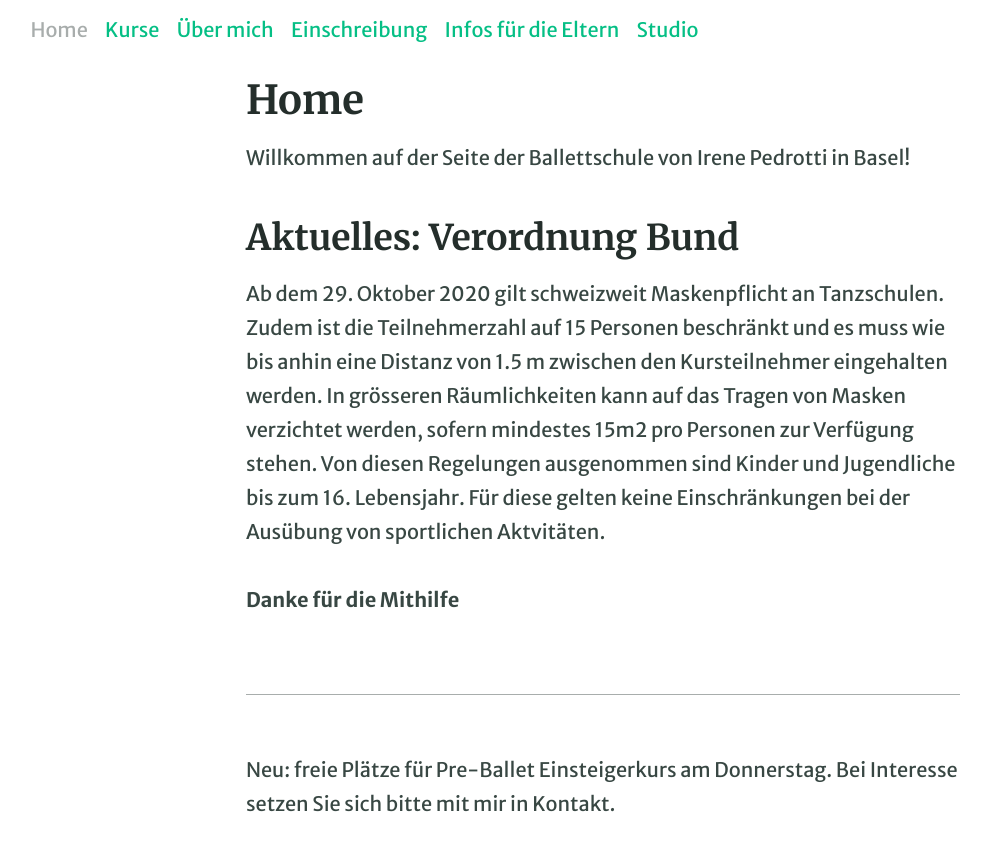
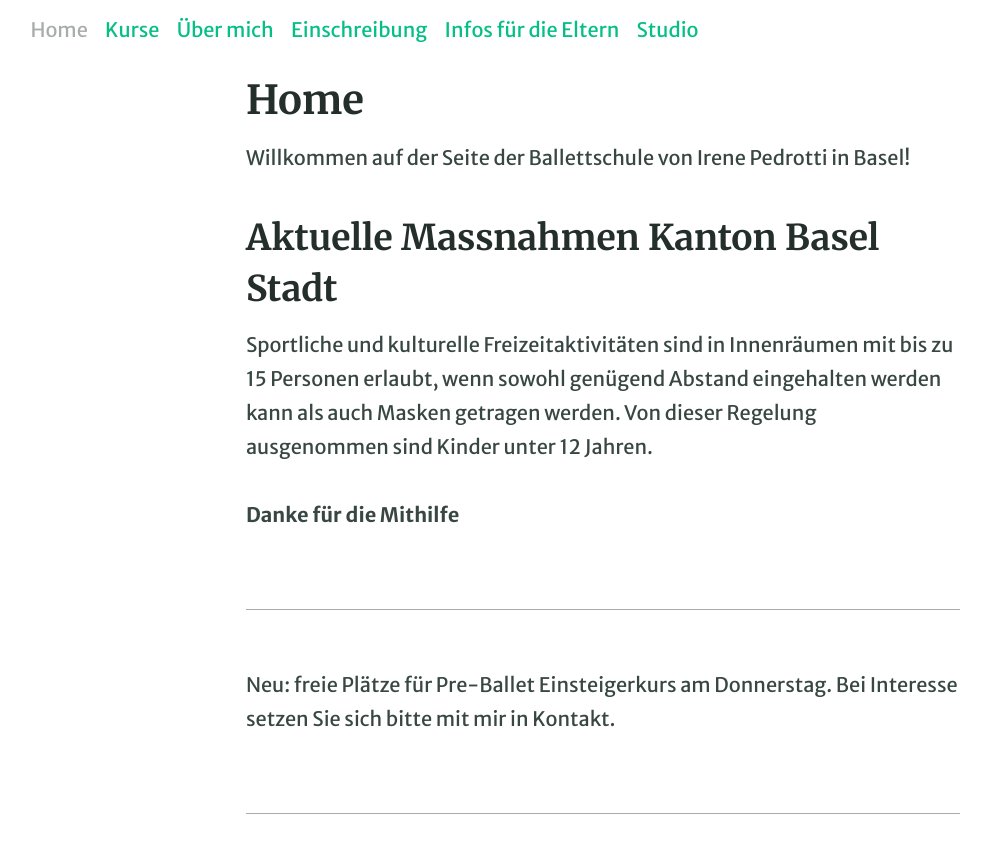
Before and after one commit to irenepedrotti/irenepedrotti.github.io, a Jekyll site: the page built from pages/index.md, in a window 1280 px wide and 900 px high, scrolled down 274 px, cut to the strip 45-898 px from the top of the window. Shown: the whole strip, without its empty margins (37-1028 px from the left). Built offline with Jekyll 4.4.1, drawn with Linux system fonts in a browser that asks for light colours.

Commit message:
Aktuelle Massnahmen Kanton BS (korrigiert am 12.11.)

```diff
--- a/pages/index.md
+++ b/pages/index.md
@@ -6,8 +6,9 @@ permalink: /
 
 Willkommen auf der Seite der Ballettschule von Irene Pedrotti in Basel!
 
-## Aktuelles: Verordnung Bund
-Ab dem 29. Oktober 2020 gilt schweizweit Maskenpflicht an Tanzschulen. Zudem ist die Teilnehmerzahl auf 15 Personen beschränkt und es muss wie bis anhin eine Distanz von 1.5 m zwischen den Kursteilnehmer eingehalten werden. In grösseren Räumlichkeiten kann auf das Tragen von Masken verzichtet werden, sofern mindestes 15m2 pro Personen zur Verfügung stehen. Von diesen Regelungen ausgenommen sind Kinder und Jugendliche bis zum 16. Lebensjahr. Für diese gelten keine Einschränkungen bei der Ausübung von sportlichen Aktvitäten.
+## Aktuelle Massnahmen Kanton Basel Stadt
+Sportliche und kulturelle Freizeitaktivitäten sind in Innenräumen mit bis zu 15 Personen erlaubt, wenn sowohl genügend Abstand eingehalten werden kann als auch Masken getragen werden.
+Von dieser Regelung ausgenommen sind Kinder unter 12 Jahren.
 
 **Danke für die Mithilfe**
 
```
